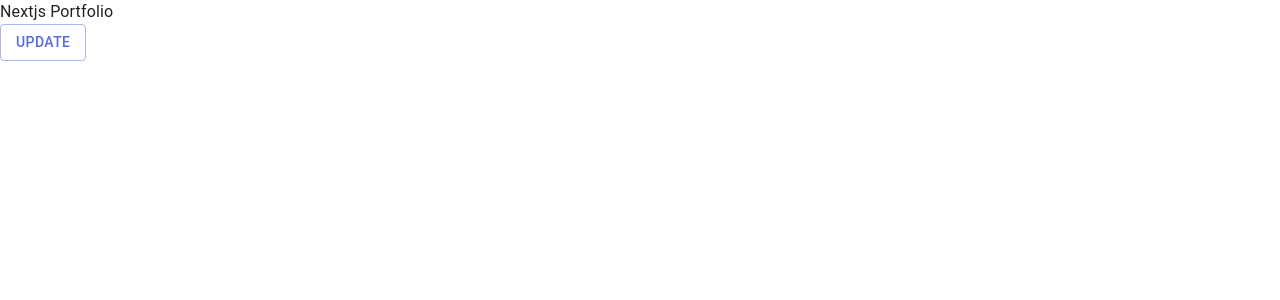
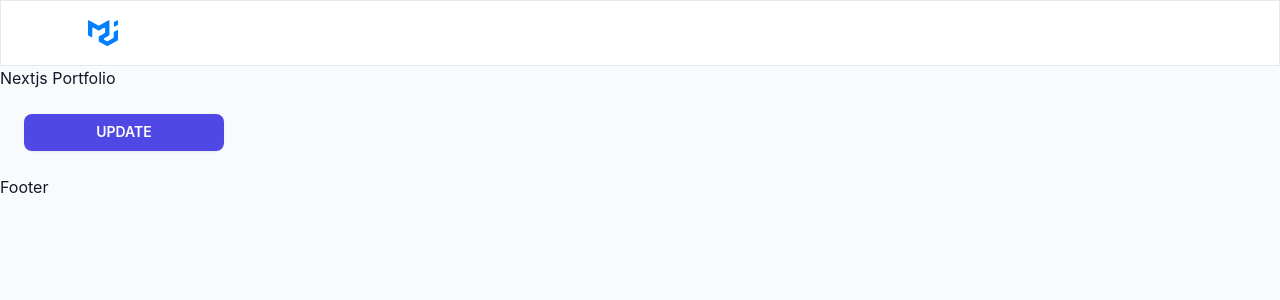
Before and after one commit to saidoud/portfolio-nextjs, a Next.js app: page / in a window 1280 px wide. Shown: the top 300 px of the page. Built offline with nearby package versions, Linux system fonts and the light colour scheme.

Commit message:
update theme

```diff
--- a/package.json
+++ b/package.json
@@ -15,6 +15,7 @@
     "@mui/icons-material": "^5.3.1",
     "@mui/material": "^5.4.0",
     "@mui/styles": "^5.3.0",
+    "chroma-js": "^2.4.2",
     "framer-motion": "^6.2.8",
     "next": "12.0.8",
     "react": "17.0.2",
--- a/pages/_app.js
+++ b/pages/_app.js
@@ -10,7 +10,7 @@ import { CacheProvider } from "@emotion/react";
 
 // project-import
 import createEmotionCache from 'createEmotionCache';
-import theme from 'theme';
+import { theme } from 'theme'
 import '../styles/globals.css'
 
 // Client-side cache, shared for the whole session of the user in the browser.
--- a/pages/index.tsx
+++ b/pages/index.tsx
@@ -1,6 +1,8 @@
 import type { NextPage } from 'next';
 import Head from 'next/head'
-import { Button } from '@mui/material'
+import { Box, Button } from '@mui/material'
+import Header from 'components/Header';
+import Footer from 'components/Footer';
 
 const Home:NextPage = () => {
   return (
@@ -10,10 +12,14 @@ const Home:NextPage = () => {
         <meta name="description" content="Full Stack Developer" />
         <link rel="icon" href="/favicon.ico" />
       </Head>
+      <Header/>
       <main >
         <p>Nextjs Portfolio</p>
-        <Button color="primary" variant='outlined'>Update</Button>
+        <Box sx={{width:200 ,m:3}}>
+          <Button color="primary" variant='contained' fullWidth>Update</Button>
+        </Box>
       </main>
+      <Footer/>
     </div>
   )
 }
--- a/src/components/Footer/index.tsx
+++ b/src/components/Footer/index.tsx
@@ -1,4 +1,3 @@
-import { Typography } from '@mui/material';
 import React from 'react';
 
 function Footer() {
--- a/src/components/Header/index.tsx
+++ b/src/components/Header/index.tsx
@@ -1,17 +1,38 @@
-import  React from 'react';
-import { AppBar ,Toolbar} from '@mui/material';
+import React from 'react';
+
+// material-ui
+import { AppBar, Box, Container, Link, Toolbar } from '@mui/material';
+import { makeStyles } from "@mui/styles";
+
+// project-import
+import SvgMuiLogo from 'constants/icons/SvgMuiLogo';
 
 export interface IHeaderProps {
 }
 
-function Header (props: IHeaderProps) {
+function Header(props: IHeaderProps) {
+  const classes = useStyles();
   return (
-    <AppBar position='sticky'>
-      <Toolbar>
-
-      </Toolbar>
+    <AppBar position='sticky' color='inherit'  variant='outlined' className={classes.root}>
+      <Container>
+        <Toolbar>
+        <Box
+          component={Link}
+          href={"#"}
+          aria-label="Go to homepage"
+          sx={{ lineHeight: 0, mr: 2 }}>
+           <SvgMuiLogo width={30} />
+        </Box>
+        </Toolbar>
+        </Container>
     </AppBar>
   );
 }
 
+const useStyles = makeStyles((theme) => ({
+  root: {
+
+}
+}));
+
 export default Header;
--- a/src/constants/icons/SvgMuiLogo.tsx
+++ b/src/constants/icons/SvgMuiLogo.tsx
@@ -1,5 +1,5 @@
 import * as React from 'react';
-import RootSvg, { RootSvgProps } from 'docs/src/icons/RootSvg';
+import RootSvg, { RootSvgProps } from './RootSvg';
 
 export default function SvgMuiLogo(props: RootSvgProps) {
   return (
--- a/src/sections/HeroSection.tsx
+++ b/src/sections/HeroSection.tsx
@@ -4,6 +4,6 @@ type Props = {}
 
 export default function HeroSection({}: Props) {
   return (
-    <div>hero-section</div>
+    <section id="home">hero-section</section>
   )
 }
--- /dev/null
+++ b/src/theme/index.js
@@ -0,0 +1,235 @@
+import { createTheme } from '@mui/material/styles';
+
+export const theme = createTheme({
+    breakpoints: {
+        values: {
+            xs: 0,
+            sm: 600,
+            md: 1000,
+            lg: 1200,
+            xl: 1920
+        }
+    },
+    components: {
+        MuiCardContent: {
+            styleOverrides: {
+                root: {
+                    padding: '32px 24px',
+                    '&:last-child': {
+                        paddingBottom: '32px'
+                    }
+                }
+            }
+        },
+        MuiCardHeader: {
+            defaultProps: {
+                titleTypographyProps: {
+                    variant: 'h6'
+                },
+                subheaderTypographyProps: {
+                    variant: 'body2'
+                }
+            },
+            styleOverrides: {
+                root: {
+                    padding: '32px 24px'
+                }
+            }
+        },
+        MuiOutlinedInput: {
+            styleOverrides: {
+                notchedOutline: {
+                    borderColor: '#E6E8F0'
+                }
+            }
+        },
+        MuiTableHead: {
+            styleOverrides: {
+                root: {
+                    backgroundColor: '#F3F4F6',
+                    '.MuiTableCell-root': {
+                        color: '#374151'
+                    },
+                    borderBottom: 'none',
+                    '& .MuiTableCell-root': {
+                        borderBottom: 'none',
+                        fontSize: '12px',
+                        fontWeight: 600,
+                        lineHeight: 1,
+                        letterSpacing: 0.5,
+                        textTransform: 'uppercase'
+                    },
+                    '& .MuiTableCell-paddingCheckbox': {
+                        paddingTop: 4,
+                        paddingBottom: 4
+                    }
+                }
+            }
+        }
+    },
+    palette: {
+        neutral: {
+            100: '#F3F4F6',
+            200: '#E5E7EB',
+            300: '#D1D5DB',
+            400: '#9CA3AF',
+            500: '#6B7280',
+            600: '#4B5563',
+            700: '#374151',
+            800: '#1F2937',
+            900: '#111827'
+        },
+        action: {
+            active: '#6B7280',
+            focus: 'rgba(55, 65, 81, 0.12)',
+            hover: 'rgba(55, 65, 81, 0.04)',
+            selected: 'rgba(55, 65, 81, 0.08)',
+            disabledBackground: 'rgba(55, 65, 81, 0.12)',
+            disabled: 'rgba(55, 65, 81, 0.26)'
+        },
+        background: {
+            default: '#F9FAFC',
+            paper: '#FFFFFF'
+        },
+        divider: '#E6E8F0',
+        primary: {
+            main: '#5048E5',
+            light: '#828DF8',
+            dark: '#3832A0',
+            contrastText: '#FFFFFF'
+        },
+        secondary: {
+            main: '#10B981',
+            light: '#3FC79A',
+            dark: '#0B815A',
+            contrastText: '#FFFFFF'
+        },
+        success: {
+            main: '#14B8A6',
+            light: '#43C6B7',
+            dark: '#0E8074',
+            contrastText: '#FFFFFF'
+        },
+        info: {
+            main: '#2196F3',
+            light: '#64B6F7',
+            dark: '#0B79D0',
+            contrastText: '#FFFFFF'
+        },
+        warning: {
+            main: '#FFB020',
+            light: '#FFBF4C',
+            dark: '#B27B16',
+            contrastText: '#FFFFFF'
+        },
+        error: {
+            main: '#D14343',
+            light: '#DA6868',
+            dark: '#922E2E',
+            contrastText: '#FFFFFF'
+        },
+        text: {
+            primary: '#121828',
+            secondary: '#65748B',
+            disabled: 'rgba(55, 65, 81, 0.48)'
+        }
+    },
+    shape: {
+        borderRadius: 8
+    },
+    shadows: [
+        'none',
+        '0px 1px 1px rgba(100, 116, 139, 0.06), 0px 1px 2px rgba(100, 116, 139, 0.1)',
+        '0px 1px 2px rgba(100, 116, 139, 0.12)',
+        '0px 1px 4px rgba(100, 116, 139, 0.12)',
+        '0px 1px 5px rgba(100, 116, 139, 0.12)',
+        '0px 1px 6px rgba(100, 116, 139, 0.12)',
+        '0px 2px 6px rgba(100, 116, 139, 0.12)',
+        '0px 3px 6px rgba(100, 116, 139, 0.12)',
+        '0px 2px 4px rgba(31, 41, 55, 0.06), 0px 4px 6px rgba(100, 116, 139, 0.12)',
+        '0px 5px 12px rgba(100, 116, 139, 0.12)',
+        '0px 5px 14px rgba(100, 116, 139, 0.12)',
+        '0px 5px 15px rgba(100, 116, 139, 0.12)',
+        '0px 6px 15px rgba(100, 116, 139, 0.12)',
+        '0px 7px 15px rgba(100, 116, 139, 0.12)',
+        '0px 8px 15px rgba(100, 116, 139, 0.12)',
+        '0px 9px 15px rgba(100, 116, 139, 0.12)',
+        '0px 10px 15px rgba(100, 116, 139, 0.12)',
+        '0px 12px 22px -8px rgba(100, 116, 139, 0.25)',
+        '0px 13px 22px -8px rgba(100, 116, 139, 0.25)',
+        '0px 14px 24px -8px rgba(100, 116, 139, 0.25)',
+        '0px 10px 10px rgba(31, 41, 55, 0.04), 0px 20px 25px rgba(31, 41, 55, 0.1)',
+        '0px 25px 50px rgba(100, 116, 139, 0.25)',
+        '0px 25px 50px rgba(100, 116, 139, 0.25)',
+        '0px 25px 50px rgba(100, 116, 139, 0.25)',
+        '0px 25px 50px rgba(100, 116, 139, 0.25)'
+    ],
+    typography: {
+        button: {
+            fontWeight: 600
+        },
+        fontFamily: '"Inter", -apple-system, BlinkMacSystemFont, "Segoe UI", Helvetica, Arial, sans-serif, "Apple Color Emoji", "Segoe UI Emoji"',
+        body1: {
+            fontSize: '1rem',
+            fontWeight: 400,
+            lineHeight: 1.5
+        },
+        body2: {
+            fontSize: '0.875rem',
+            fontWeight: 400,
+            lineHeight: 1.57
+        },
+        subtitle1: {
+            fontSize: '1rem',
+            fontWeight: 500,
+            lineHeight: 1.75
+        },
+        subtitle2: {
+            fontSize: '0.875rem',
+            fontWeight: 500,
+            lineHeight: 1.57
+        },
+        overline: {
+            fontSize: '0.75rem',
+            fontWeight: 600,
+            letterSpacing: '0.5px',
+            lineHeight: 2.5,
+            textTransform: 'uppercase'
+        },
+        caption: {
+            fontSize: '0.75rem',
+            fontWeight: 400,
+            lineHeight: 1.66
+        },
+        h1: {
+            fontWeight: 700,
+            fontSize: '3.5rem',
+            lineHeight: 1.375
+        },
+        h2: {
+            fontWeight: 700,
+            fontSize: '3rem',
+            lineHeight: 1.375
+        },
+        h3: {
+            fontWeight: 700,
+            fontSize: '2.25rem',
+            lineHeight: 1.375
+        },
+        h4: {
+            fontWeight: 700,
+            fontSize: '2rem',
+            lineHeight: 1.375
+        },
+        h5: {
+            fontWeight: 600,
+            fontSize: '1.5rem',
+            lineHeight: 1.375
+        },
+        h6: {
+            fontWeight: 600,
+            fontSize: '1.125rem',
+            lineHeight: 1.375
+        }
+    }
+});
--- a/src/theme/index.ts
+++ /dev/null
@@ -1,19 +0,0 @@
-import { createTheme } from '@mui/material/styles';
-import { red } from '@mui/material/colors';
-
-// Create a theme instance.
-const theme = createTheme({
-  palette: {
-    primary: {
-      main: '#556cd6',
-    },
-    secondary: {
-      main: '#19857b',
-    },
-    error: {
-      main: red.A400,
-    },
-  },
-});
-
-export default theme;
```
Also changed, not shown: src/components/Header/HeaderNavbar.tsx (added, +11 -0 lines), 1 other file (tests, documents, lock files or other folders).
